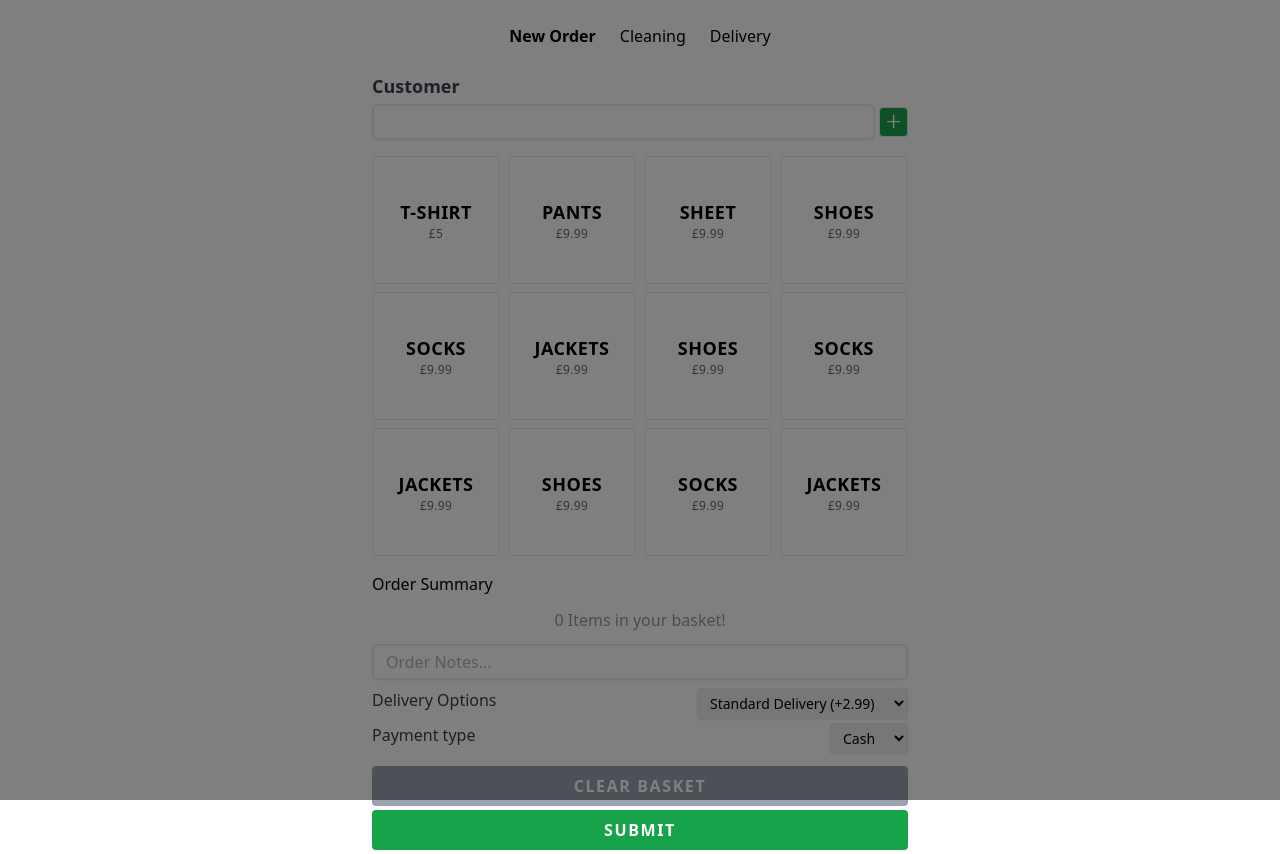
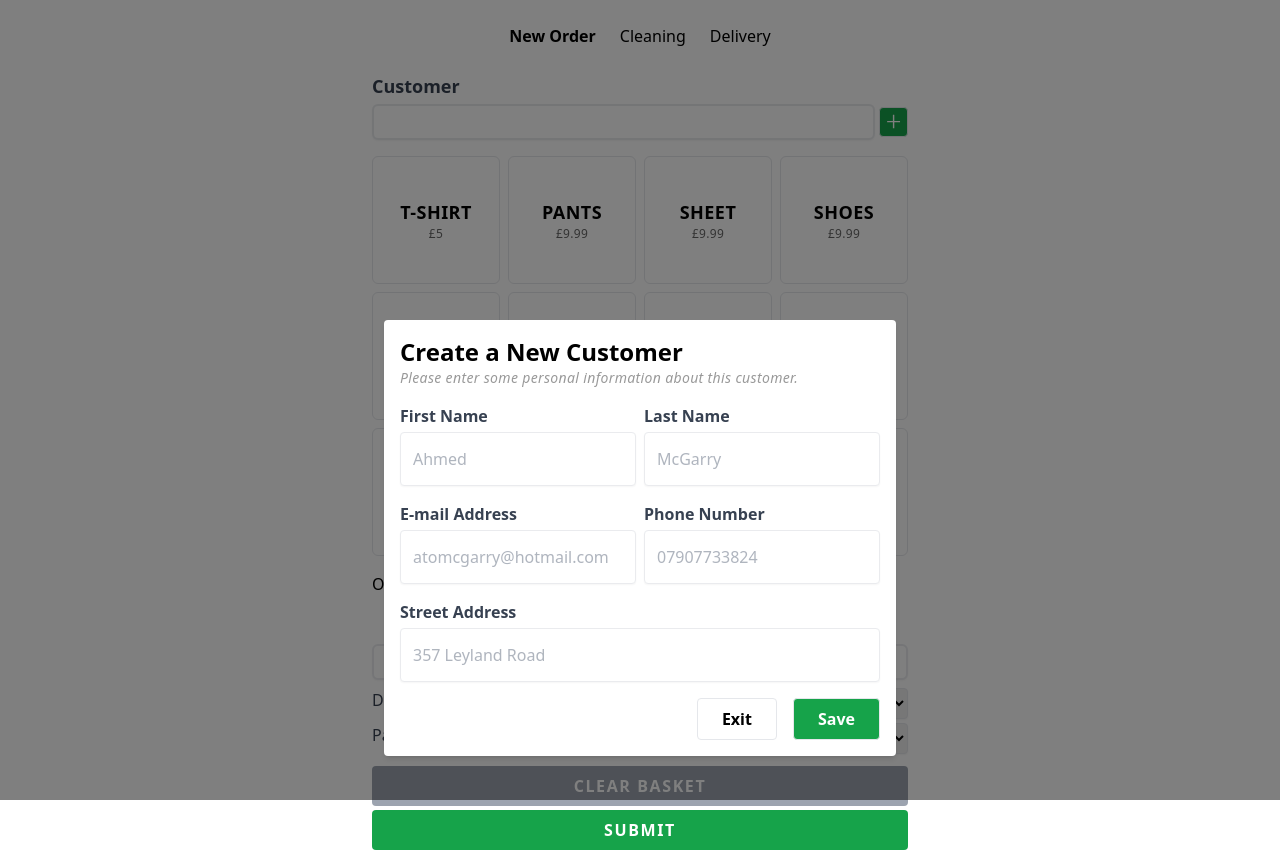
Before and after one commit to McGarry-A/pos, a React (Create React App) app: page /new-order in a window 1280 px wide. Both pictures are taken after a click on the button 893 px from the left and 122 px from the top of the page. Built offline with nearby package versions, Linux system fonts and the light colour scheme.

Commit message:
basic form

```diff
--- a/src/Components/CreateCustomerForm/CreateCustomerForm.tsx
+++ b/src/Components/CreateCustomerForm/CreateCustomerForm.tsx
@@ -1,8 +1,63 @@
 const CreateCustomerForm = () => {
+  // need to pass set modal to be able to close it
+
+  const handleSubmit = (e: React.FormEvent<HTMLFormElement>) => {
+    e.preventDefault();
+  };
+
+  const handleSave = () => {};
+  const handleExit = () => {};
+
   return (
     <div className="fixed top-0 left-0 w-full h-full bg-black bg-opacity-50">
-      <div className="bg-white max-w-lg m-auto left-0 right-0">
-        <form></form>
+      <div className="bg-white max-w-lg m-auto left-0 right-0 shadow-md rounded mt-[25%]">
+        <form
+          className="p-4 space-y-4"
+          onSubmit={(e: React.FormEvent<HTMLFormElement>) => handleSubmit(e)}
+        >
+          <div>
+            <h3 className="text-2xl font-semibold">Create a New Customer</h3>
+            <p className="opacity-40 text-sm mb-2 italic">Please enter some personal information about this customer.</p>
+          </div>
+          <div className="grid grid-cols-2 gap-x-2">
+            <div className="">
+              <label>First Name</label>
+              <input placeholder="Ahmed" type="text" />
+            </div>
+            <div className="grid g">
+              <label>Last Name</label>
+              <input placeholder="McGarry" type="text" />
+            </div>
+          </div>
+          <div className="grid grid-cols-2 gap-x-2">
+            <div className="">
+              <label>E-mail Address</label>
+              <input placeholder="atomcgarry@hotmail.com" type="email" />
+            </div>
+            <div className="">
+              <label>Phone Number</label>
+              <input placeholder="07907733824" type="email" />
+            </div>
+          </div>
+          <div>
+            <label>Street Address</label>
+            <input placeholder="357 Leyland Road" type="email" />
+          </div>
+          <div className="flex w-full justify-end space-x-4">
+            <button
+              className="border px-6 py-2 rounded font-semibold"
+              onClick={() => handleExit()}
+            >
+              Exit
+            </button>
+            <button
+              className="border px-6 py-2 rounded font-semibold bg-green-600 text-white"
+              onClick={() => handleSave()}
+            >
+              Save
+            </button>
+          </div>
+        </form>
       </div>
     </div>
   );
--- a/src/Components/Portal/Portal.tsx
+++ b/src/Components/Portal/Portal.tsx
@@ -1,9 +1,9 @@
 import React from "react";
 import ReactDOM from "react-dom";
 
-const Portal: React.FC<PortalProps> = (props) => {
-  return props.isHidden ? (
-    ReactDOM.createPortal(props.children, props.target)
+const Portal: React.FC<PortalProps> = ({ children, isHidden, target }) => {
+  return isHidden ? (
+    ReactDOM.createPortal(children, target)
   ) : (
     <div className="hidden"></div>
   );
```
